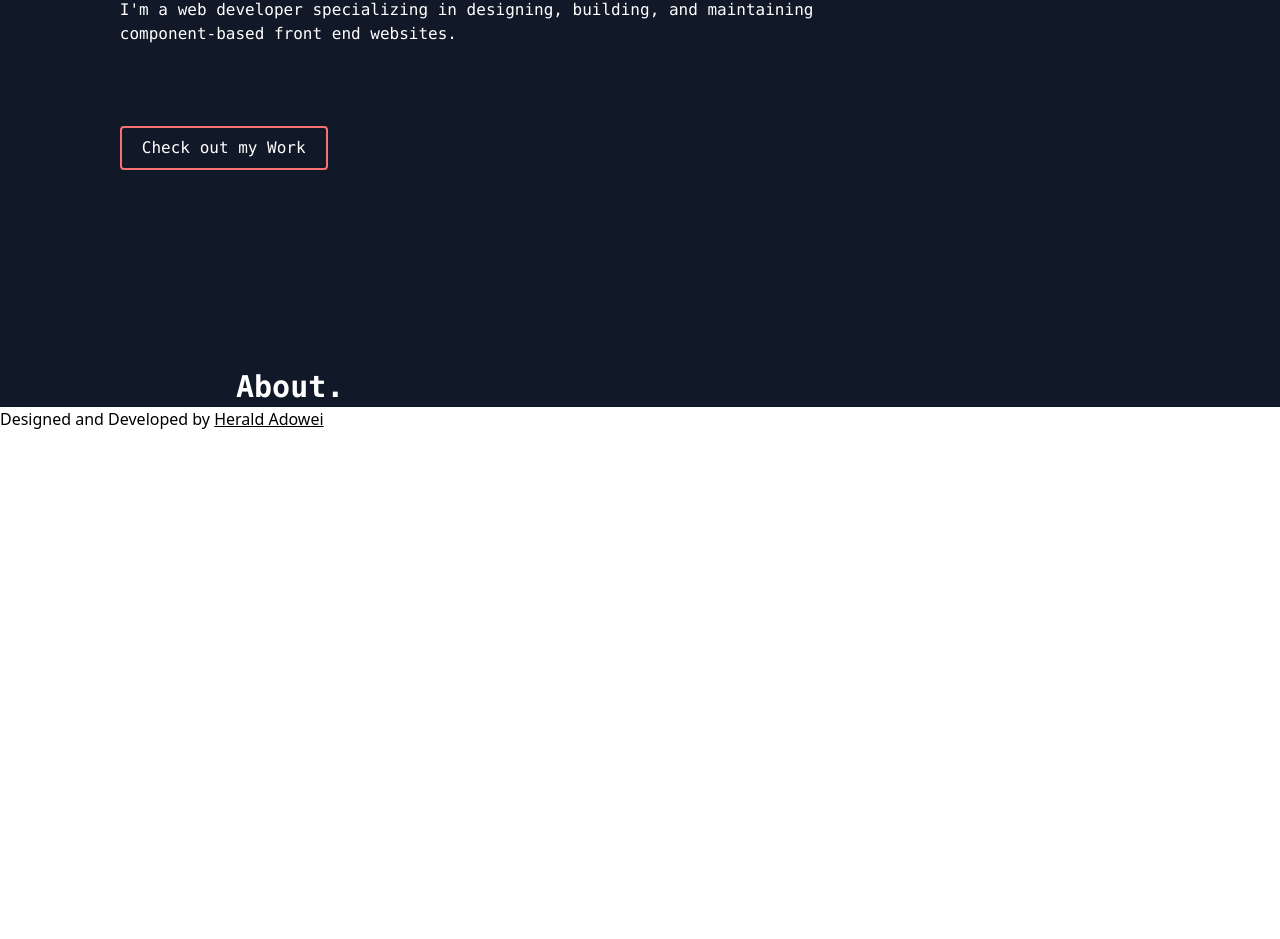
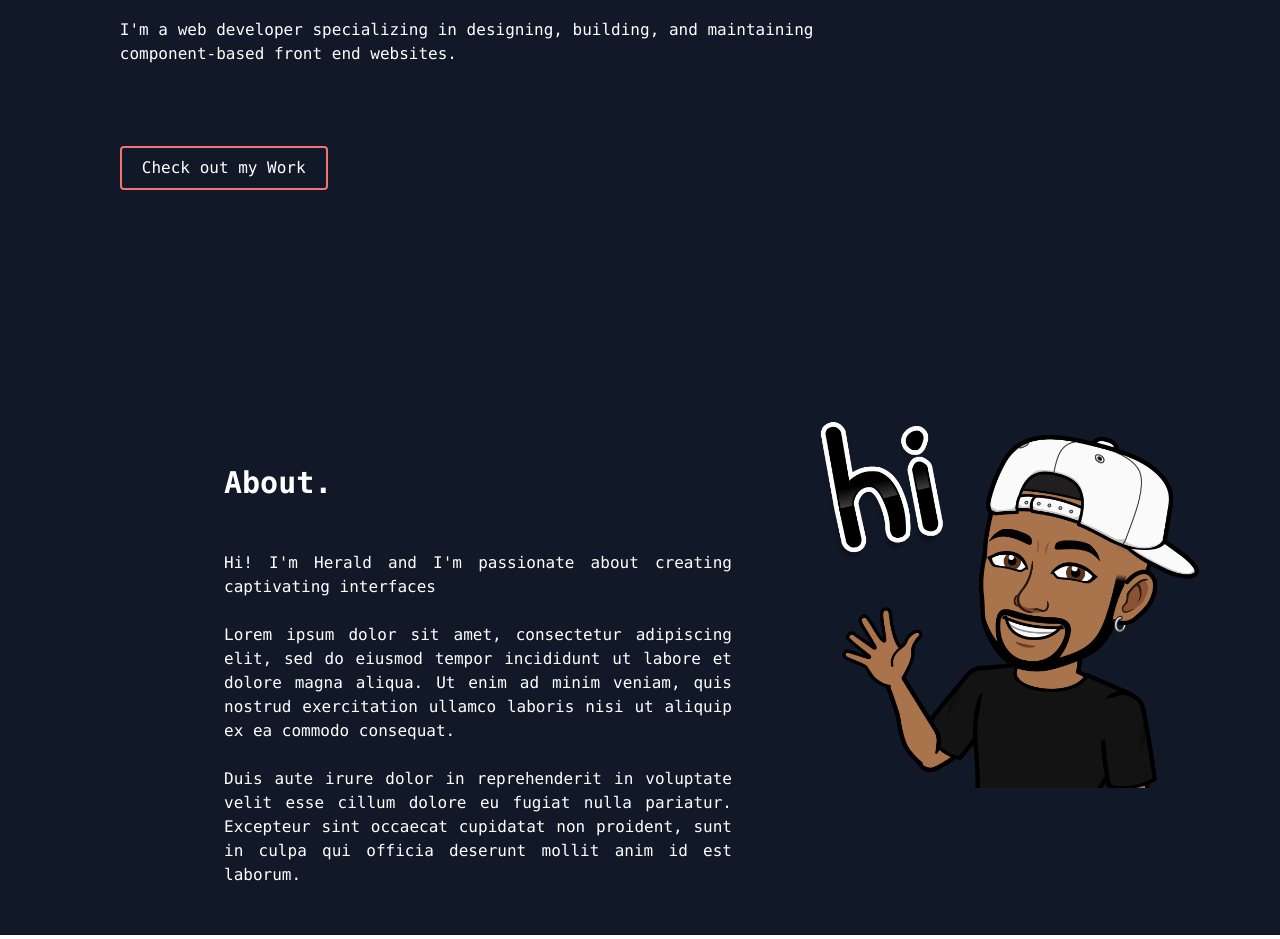
Before and after one commit to RadZ3000/personal-website, a Next.js app: page / in a window 1280 px wide. Shown: the part 498-1437 px from the top of the page. Before the commit the page ends 929 px from the top, so only its background shows below. Built offline with nearby package versions, Linux system fonts and the light colour scheme; a web font is replaced by a local one.

Commit message:
added hi.png

```diff
--- a/components/Navbar.tsx
+++ b/components/Navbar.tsx
@@ -5,10 +5,10 @@ const Navbar = () => {
         <nav className="flex flex-row bg-gray-900 text-white py-5 font-mono">
 
             <div className="w-1/2 text-left pl-5">
-            <Link href="/"><a className="text-md font-md bg-red-700 text-black px-2 hover:text-white duration-1000"><code>&lt;herald&gt;</code></a></Link>
+            <Link href="/"><a className="text-md font-md bg-red-700 text-black px-2 hover:text-white duration-700"><code>&lt;herald&gt;</code></a></Link>
             </div>
             <div className="w-1/2 h-max text-right">
-                <Link href="/about"><a className="nav">About</a></Link>
+                <Link href="#about"><a className="nav">About</a></Link>
                 <Link href="/skills"><a className="nav">Skills</a></Link>
                 <Link href="/work"><a className="nav">Work</a></Link>
                 <Link href="/contact"><a className="nav">Contact</a></Link>
--- a/pages/index.tsx
+++ b/pages/index.tsx
@@ -1,4 +1,6 @@
 import type { NextPage } from 'next'
+import Image from 'next/image';
+import pic from '../images/hi.png';
 import {
   FaGoogle,
   FaLinkedin,
@@ -19,11 +21,21 @@ const Home: NextPage = () => {
           <p className="w-2/3">I'm a web developer specializing in designing, building, and maintaining component-based front end websites.
             <br /><br />
             I'm a web developer specializing in designing, building, and maintaining component-based front end websites.</p>
-        <button className="my-10 border-solid border-2 rounded border-red-400 w-fit px-5 py-2 hover:bg-red-400/20 duration-500">Check out my Work</button>
+          <button className="mt-10 border-solid border-2 rounded border-red-400 w-fit px-5 py-2 hover:bg-red-400/20 duration-500">Check out my Work</button>
         </div>
 
-      <div className="flex justify-start ml-56">
-        <h1 className="lg:text-xl xl:text-3xl xl:leading-snug font-bold w-max px-3">About.</h1>
+        <div id="about" className="flex flec-col gap-x-12 ml-56">
+          <div className="w-1/2 mt-24 text-justify">
+            <h1 className="lg:text-xl xl:text-3xl xl:leading-snug font-bold w-max">About.</h1>
+            <p className="py-12 pr-5">
+              Hi! I'm Herald and I'm passionate about creating captivating interfaces
+              <br /><br />
+              Lorem ipsum dolor sit amet, consectetur adipiscing elit, sed do eiusmod tempor incididunt ut labore et dolore magna aliqua. Ut enim ad minim veniam, quis nostrud exercitation ullamco laboris nisi ut aliquip ex ea commodo consequat.
+              <br /><br />
+              Duis aute irure dolor in reprehenderit in voluptate velit esse cillum dolore eu fugiat nulla pariatur. Excepteur sint occaecat cupidatat non proident, sunt in culpa qui officia deserunt mollit anim id est laborum.
+            </p>
+          </div>
+          <div className="w-2/5 h-4/5"><Image src={pic} /></div>
         </div>
 
       </div>
```
Also changed, not shown: images/hi.png (added). Lines whose indentation alone changed are shown as unchanged.
